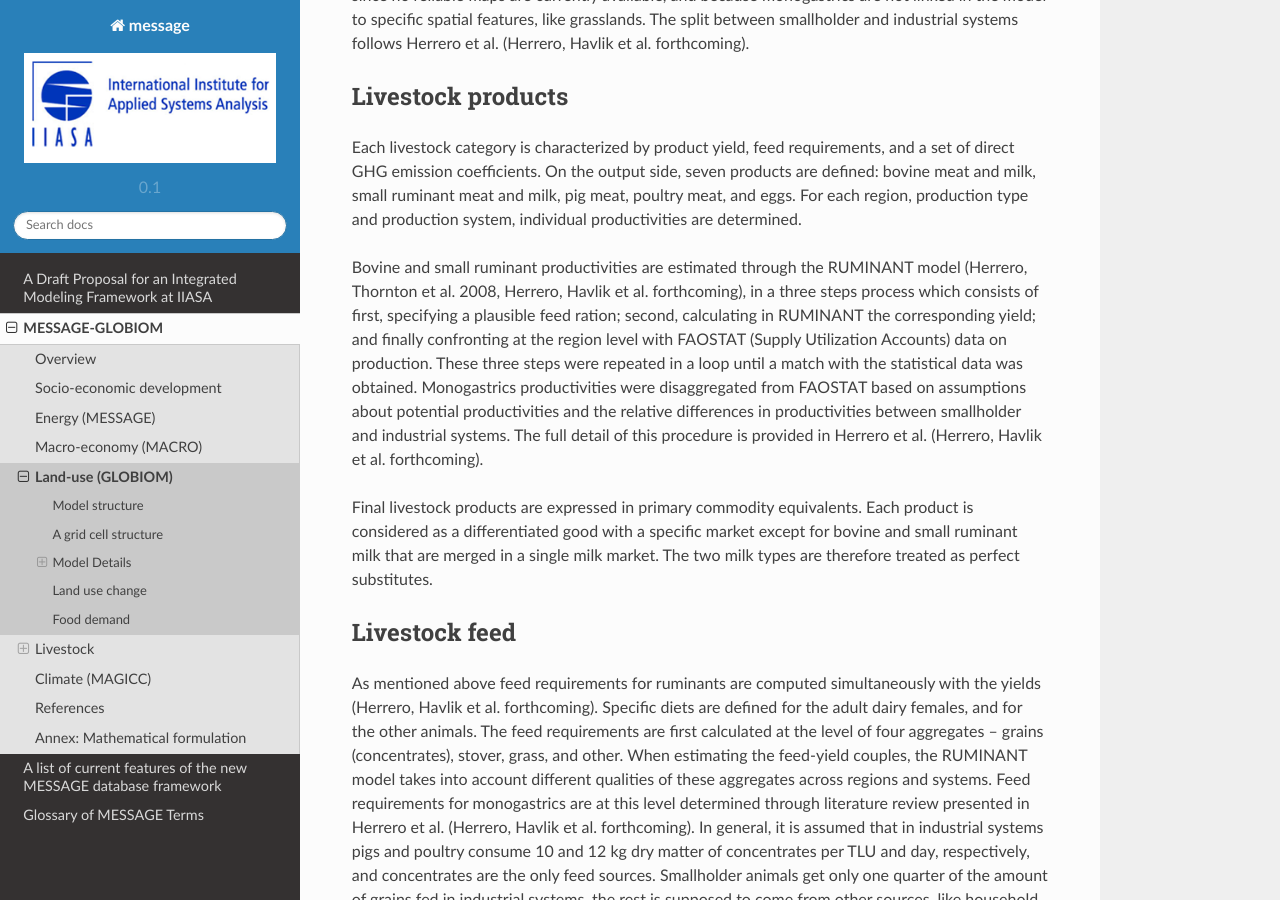
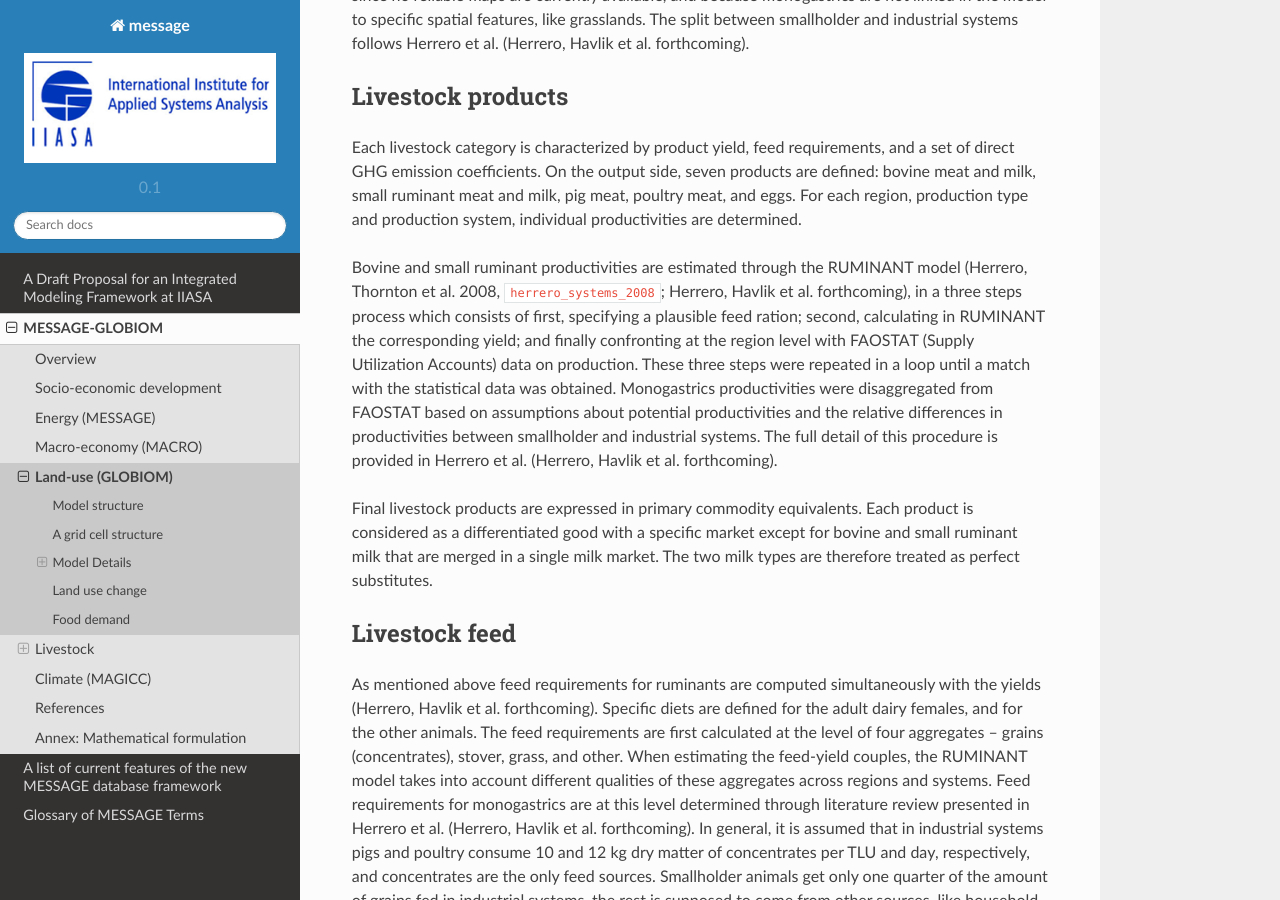
Before and after one commit to yiyi1991/message-ix-models, a Sphinx documentation site: the page built from doc/global/source/message_globiom/land_use/index.rst, in a window 1280 px wide and 900 px high, scrolled down 3946 px. Built offline with Sphinx 7.4.7 and the Read the Docs theme 2.0.0, drawn with Linux system fonts in a browser that asks for light colours; pages that are not in the unit, such as notebooks, are missing from menus; cross-references to code outside the pages are shown as plain code.

Commit message:
citation

```diff
--- a/doc/global/source/message_globiom/land_use/index.rst
+++ b/doc/global/source/message_globiom/land_use/index.rst
@@ -53,7 +53,7 @@
 ----
 Each livestock category is characterized by product yield, feed requirements, and a set of direct GHG emission coefficients. On the output side, seven products are defined: bovine meat and milk, small ruminant meat and milk, pig meat, poultry meat, and eggs. For each region, production type and production system, individual productivities are determined.
 
-Bovine and small ruminant productivities are estimated through the RUMINANT model (Herrero, Thornton et al. 2008, Herrero, Havlik et al. forthcoming), in a three steps process which consists of first, specifying a plausible feed ration; second, calculating in RUMINANT the corresponding yield; and finally confronting at the region level with FAOSTAT (Supply Utilization Accounts) data on production. These three steps were repeated in a loop until a match with the statistical data was obtained. Monogastrics productivities were disaggregated from FAOSTAT based on assumptions about potential productivities and the relative differences in productivities between smallholder and industrial systems. The full detail of this procedure is provided in Herrero et al. (Herrero, Havlik et al. forthcoming).
+Bovine and small ruminant productivities are estimated through the RUMINANT model (Herrero, Thornton et al. 2008, :cite:`herrero_systems_2008`; Herrero, Havlik et al. forthcoming), in a three steps process which consists of first, specifying a plausible feed ration; second, calculating in RUMINANT the corresponding yield; and finally confronting at the region level with FAOSTAT (Supply Utilization Accounts) data on production. These three steps were repeated in a loop until a match with the statistical data was obtained. Monogastrics productivities were disaggregated from FAOSTAT based on assumptions about potential productivities and the relative differences in productivities between smallholder and industrial systems. The full detail of this procedure is provided in Herrero et al. (Herrero, Havlik et al. forthcoming).
 
 Final livestock products are expressed in primary commodity equivalents. Each product is considered as a differentiated good with a specific market except for bovine and small ruminant milk that are merged in a single milk market. The two milk types are therefore treated as perfect substitutes.
 
```
